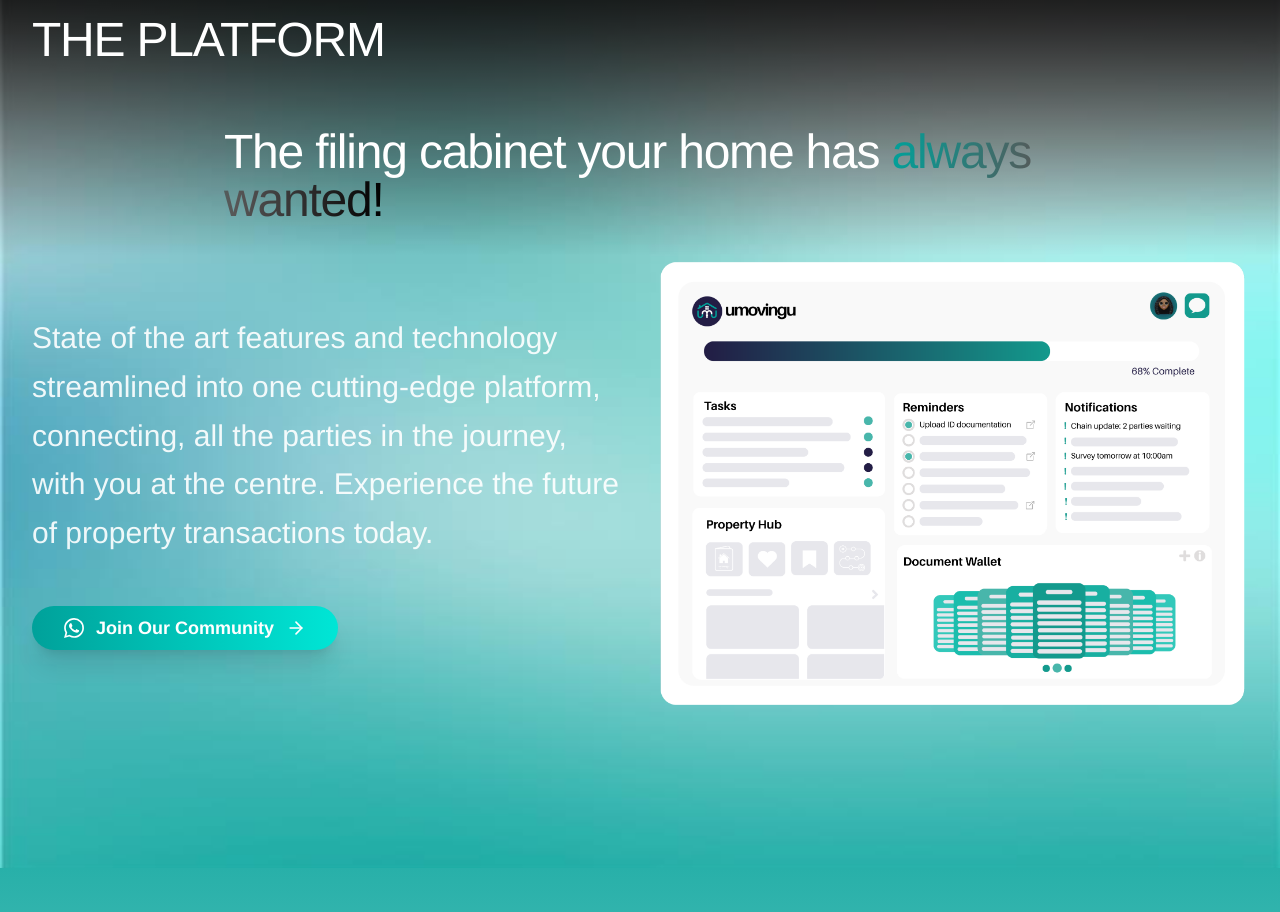
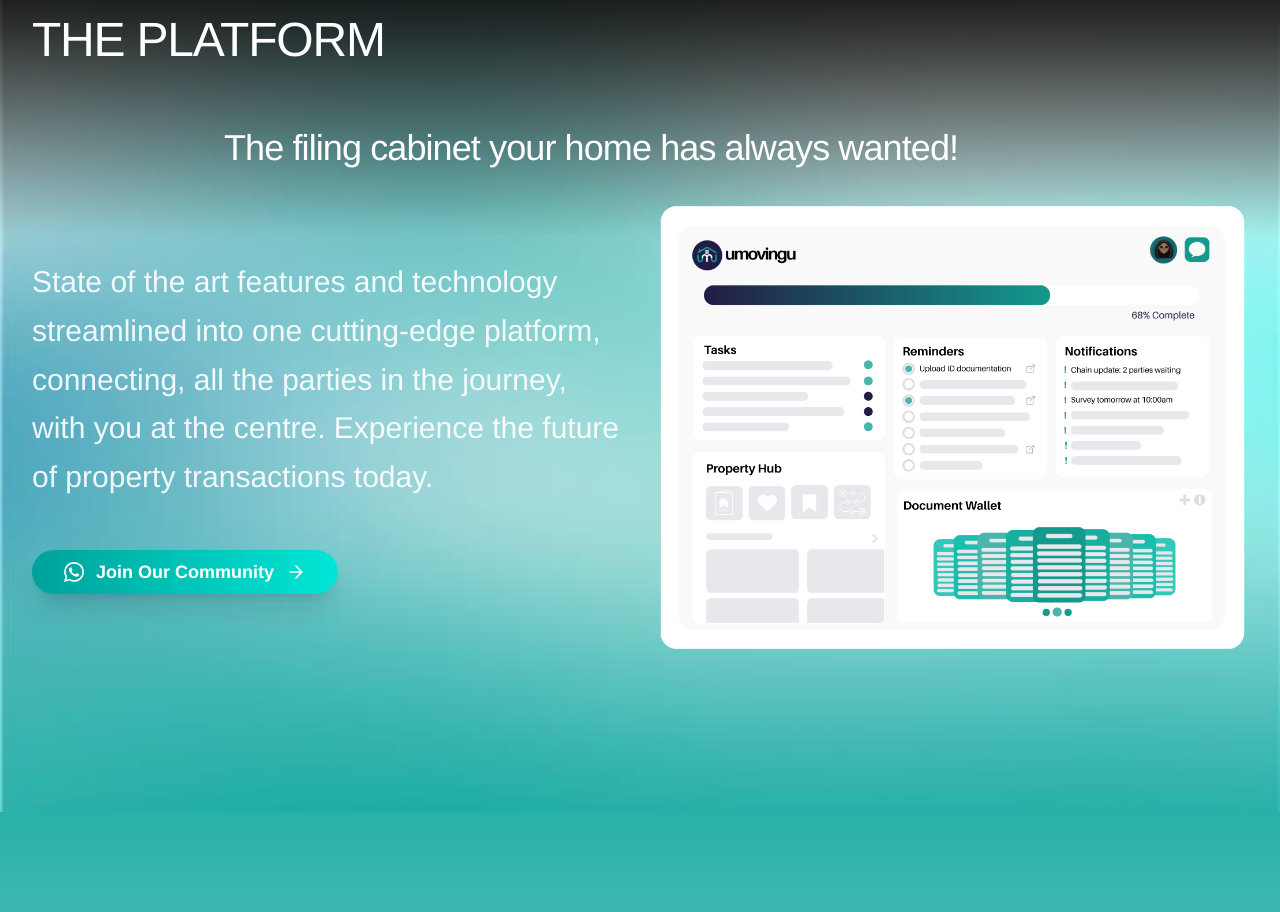
Before and after one commit to DevMysticCode/openproperty_new_website, a React (Vite) app: page /products in a window 1280 px wide. Shown: the part 960-1872 px from the top of the page. Built offline with nearby package versions, Linux system fonts and the light colour scheme.

Commit message:
Our product text update

```diff
--- a/src/components/ProductPage.tsx
+++ b/src/components/ProductPage.tsx
@@ -269,11 +269,9 @@ export default function ProductPage() {
             </h2>
           </div>
           <motion.div className="max-w-4xl mx-auto px-6 sm:px-8 container relative z-20 text-start">
-            <h2 className="text-3xl sm:text-3xl lg:text-5xl font-light mb-8 text-white tracking-tight leading-tight text-foreground text-left">
-              The filing cabinet your home has{' '}
-              <span className="bg-gradient-to-r from-[#00A19A] via-[#585757] to-[#000000] bg-clip-text text-transparent">
-                always wanted!
-              </span>
+            <h2 className="text-2xl sm:text-2xl lg:text-4xl font-light mb-8 text-white tracking-tight leading-tight text-foreground text-left">
+              The filing cabinet your home has always wanted!
+              <span className="bg-gradient-to-r from-[#00A19A] via-[#585757] to-[#000000] bg-clip-text text-transparent"></span>
             </h2>
           </motion.div>
           <motion.div
```
